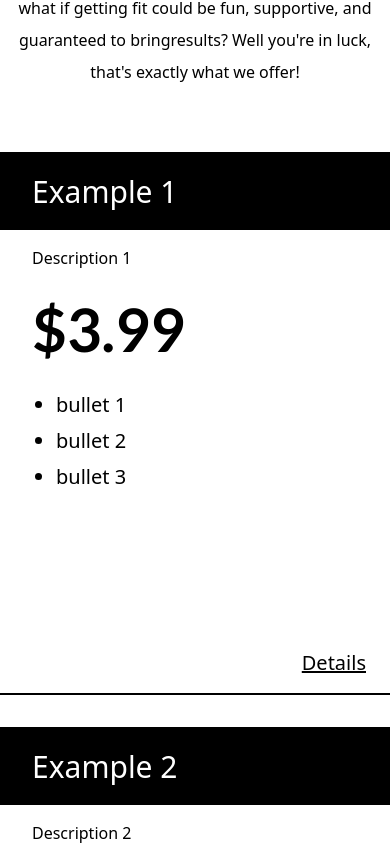
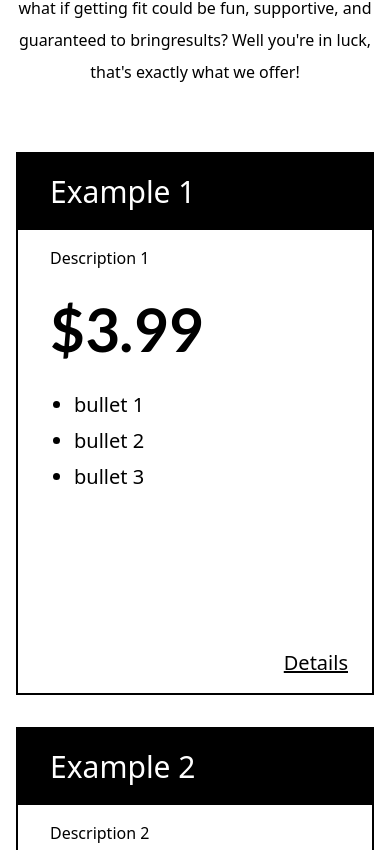
Before and after one commit to BrainReturnedToSoup/HuusWebsite, a React (Vite) app in the folder huus-website/: page / in a window 390 px wide. Shown: the part 3234-4084 px from the top of the page. Built offline with nearby package versions, Linux system fonts and the light colour scheme.

Commit message:
tweaked the phone oriented pricing section to have more defined offer boxes

```diff
--- a/huus-website/src/pages/+root/pricing/PricingMobile.tsx
+++ b/huus-website/src/pages/+root/pricing/PricingMobile.tsx
@@ -1,7 +1,11 @@
 import { useSelector } from "react-redux";
 import { RootState } from "../../../state/store";
 
-import { OFFER_LIST, SECTION_TITLE, SECTION_DESC } from "../../../enums/pricing";
+import {
+  OFFER_LIST,
+  SECTION_TITLE,
+  SECTION_DESC,
+} from "../../../enums/pricing";
 
 import "../../../App.css";
 
@@ -72,12 +76,13 @@ function OfferPhone({
   index,
 }: OfferMobileProps) {
   return (
+    <div className="w-full p-4">
       <a
-      className="my-4 aspect-square w-full"
+        className="aspect-square w-full"
         id={`pricing-mobile-container-${index}`}
         href={redirect.route}
       >
-      <div className="pricing-mobile-phone-container-grid grid h-full border-y-2 border-black">
+        <div className="pricing-mobile-phone-container-grid grid h-full border-2 border-black">
           <div className="flex items-center justify-start bg-black px-8 py-2">
             <h2 className="lato-medium text-3xl text-white">{title}</h2>
           </div>
@@ -104,6 +109,7 @@ function OfferPhone({
           </div>
         </div>
       </a>
+    </div>
   );
 }
 
```
Lines whose indentation alone changed are shown as unchanged.
